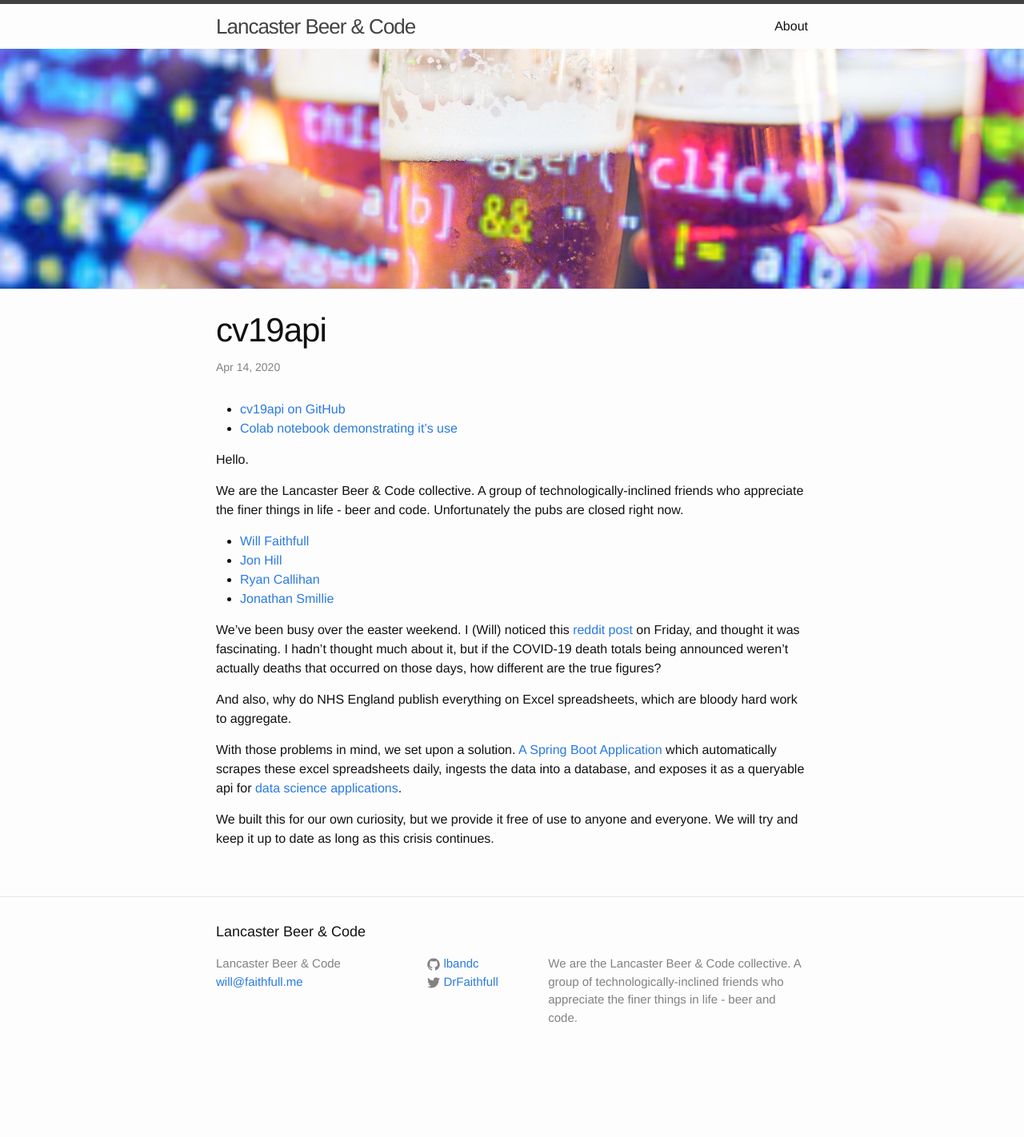
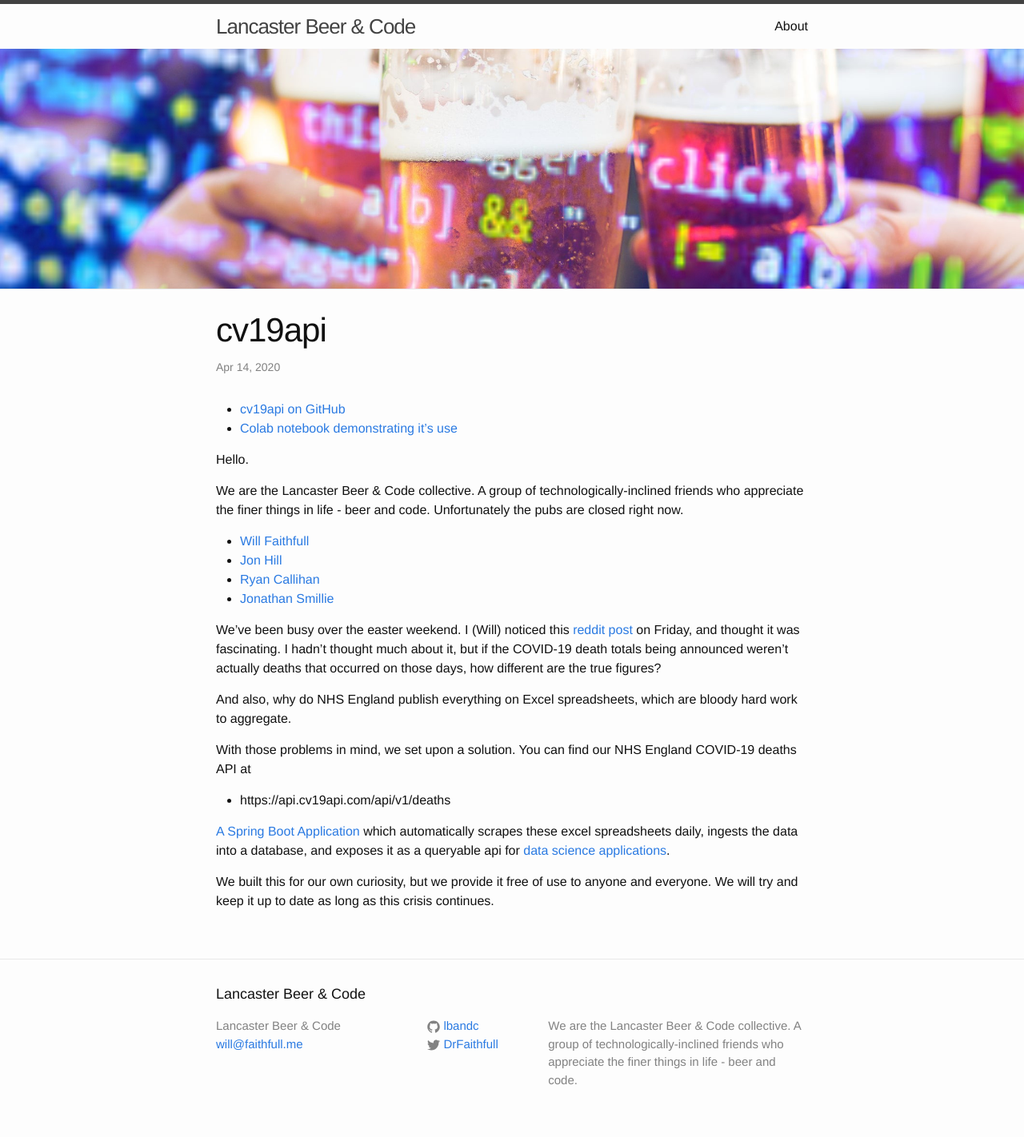
Before and after one commit to lbandc/lbandc.github.io, a Jekyll site: the page built from _posts/2020-04-14-project-cv19api.markdown, in a window 1280 px wide. Shown: the whole page at 80% size. Built offline with Jekyll 4.4.1, drawn with Linux system fonts in a browser that asks for light colours; before the commit the page ends 1344 px from its top, so only the background shows below that.

Commit message:
Add a link

```diff
--- a/_posts/2020-04-14-project-cv19api.markdown
+++ b/_posts/2020-04-14-project-cv19api.markdown
@@ -19,6 +19,10 @@ We've been busy over the easter weekend. I (Will) noticed this [reddit post](htt
 
 And also, why do NHS England publish everything on Excel spreadsheets, which are bloody hard work to aggregate.
 
-With those problems in mind, we set upon a solution. [A Spring Boot Application](https://github.com/lbandc/cv19api) which automatically scrapes these excel spreadsheets daily, ingests the data into a database, and exposes it as a queryable api for [data science applications](https://colab.research.google.com/drive/1SFKsljWqc2IR5xV1vBzdRu6HFr-Kr1OK#scrollTo=3Ue5Yjg-EppX).
+With those problems in mind, we set upon a solution. You can find our NHS England COVID-19 deaths API at
+
+* https://api.cv19api.com/api/v1/deaths
+
+[A Spring Boot Application](https://github.com/lbandc/cv19api) which automatically scrapes these excel spreadsheets daily, ingests the data into a database, and exposes it as a queryable api for [data science applications](https://colab.research.google.com/drive/1SFKsljWqc2IR5xV1vBzdRu6HFr-Kr1OK#scrollTo=3Ue5Yjg-EppX).
 
 We built this for our own curiosity, but we provide it free of use to anyone and everyone. We will try and keep it up to date as long as this crisis continues.
```
